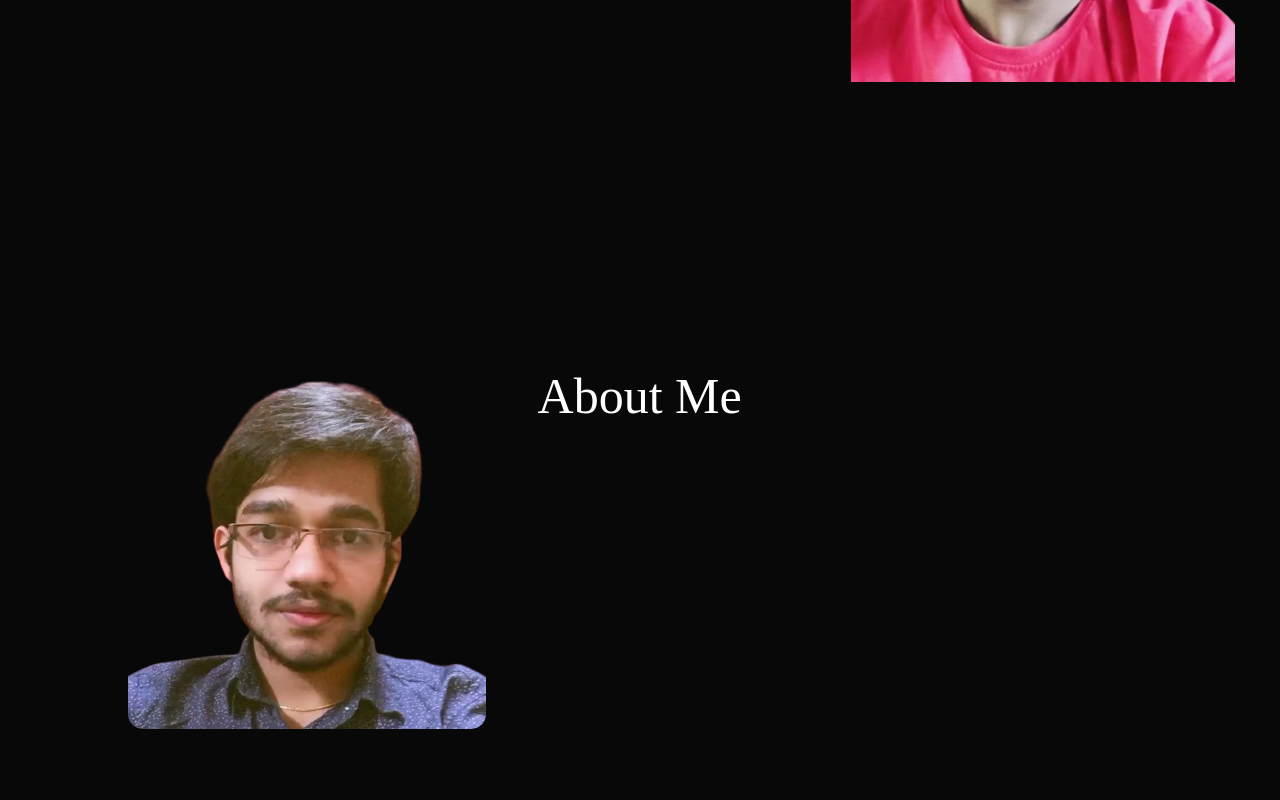
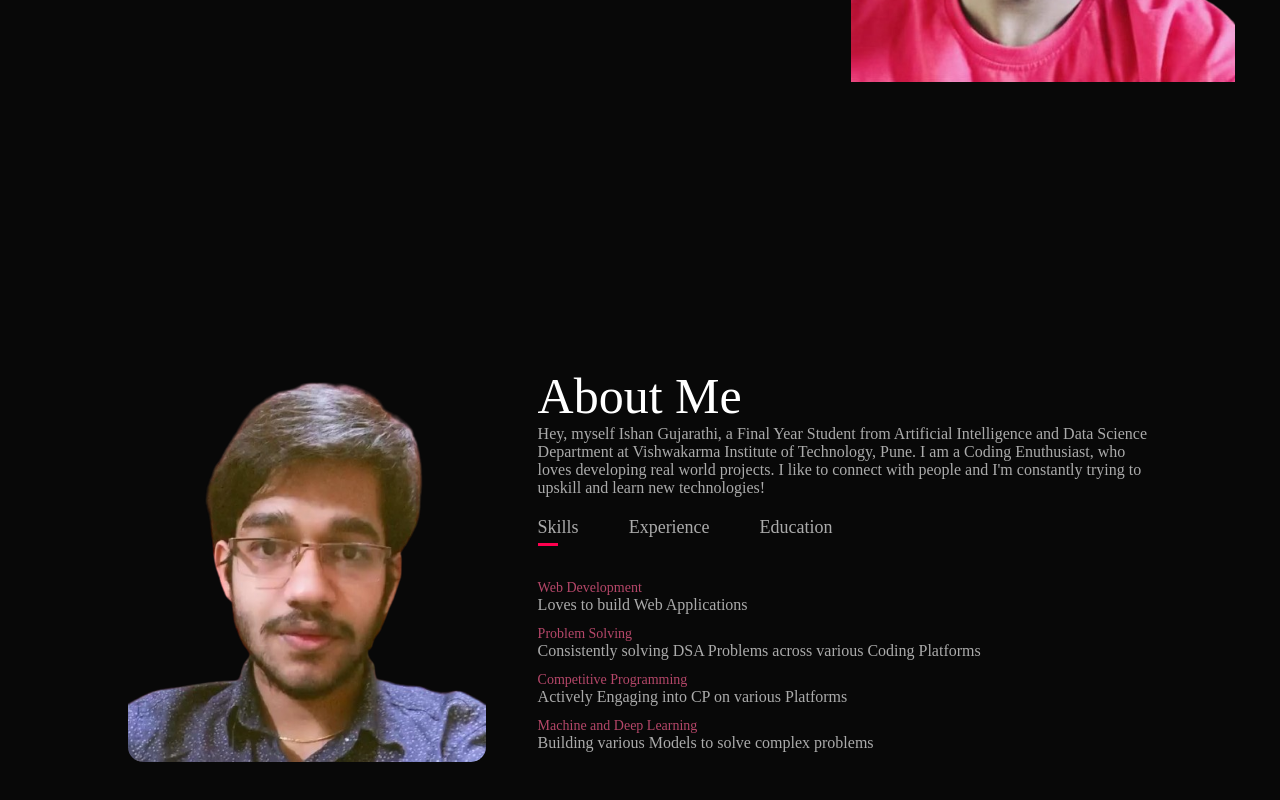
Before and after one commit to ishangujarathi/personal-portfolio, a plain HTML site: page index.html in a window 1280 px wide. Shown: the part 523-1323 px from the top of the page. Drawn offline with Linux system fonts and the light colour scheme.

Commit message:
added contents related to about section

```diff
--- a/index.html
+++ b/index.html
@@ -36,10 +36,61 @@
                 </div>
                 <div class="about-col-2">
                     <h1 class="sub-title">About Me</h1>
-                    <p></p>
+                    <p>Hey, myself Ishan Gujarathi, a Final Year Student from Artificial Intelligence and Data Science Department at Vishwakarma Institute of Technology, Pune.
+                        I am a Coding Enuthusiast, who loves developing real world projects. I like to connect with people and I'm constantly trying to upskill and learn new technologies!
+                    </p>
+
+                    <div class="tab-titles">
+                        <p class="tab-links active-link" onclick="opentab('skills')">Skills</p>
+                        <p class="tab-links" onclick="opentab('experience')">Experience</p>
+                        <p class="tab-links" onclick="opentab('education')">Education</p>
+                    </div>
+
+                    <div class="tab-contents active-tab" id="skills">
+                        <ul>
+                           <li><span>Web Development</span><br>Loves to build Web Applications</li>
+                           <li><span>Problem Solving</span><br>Consistently solving DSA Problems across various Coding Platforms</li>
+                           <li><span>Competitive Programming</span><br>Actively Engaging into CP on various Platforms</li>
+                           <li><span>Machine and Deep Learning</span><br>Building various Models to solve complex problems</li>
+                        </ul>
+                    </div>
+
+                    <div class="tab-contents" id="experience">
+                        <ul>
+                           <li><span>Jan 2024 - Present</span><br>Backend Developer Intern at AI4Bharat</li>
+                           <li><span>Dec 2023 - Jan 2024</span><br>Backend Developer Intern at Chat360 </li>
+                        </ul>
+                    </div>
+
+                    <div class="tab-contents" id="education">
+                        <ul>
+                           <li><span>Aug 2020 - Present</span><br>B.Tech Artificial Intelligence and Data Science from Vishwakarma Institute of Technology, Pune</li>
+                           <li><span>July 2018 - May 2020</span><br>HSC - 12th Standard from Ashok Vidyalaya and Junior College, Pune</li>
+                           <li><span>June 2006 - June 2018</span><br>SSC - 10th Standard from Dr Kalmadi Shamarao High School, Pune</li>
+                        </ul>
+                    </div>
+
                 </div>
             </div>
         </div>
     </div>
+
+    <script>
+        var tablinks = document.getElementsByClassName("tab-links");
+        var tabcontents = document.getElementsByClassName("tab-contents");
+
+        function opentab(tabname){
+           for(tablink of tablinks){
+            tablink.classList.remove("active-link");
+           }
+
+           for(tabcontent of tabcontents){
+            tabcontent.classList.remove("active-tab");
+           }
+
+           event.currentTarget.classList.add("active-link");
+           document.getElementById(tabname).classList.add("active-tab");
+        }
+    </script>
 </body>
 </html>
--- a/style.css
+++ b/style.css
@@ -117,3 +117,50 @@ nav ul li a:hover::after{
    font-weight: 500;
    color: #fff;
 }
+
+.tab-titles{
+    display: flex;
+    margin:20px 0 40px;
+
+}
+
+.tab-links{
+    margin-right: 50px;
+    font-size: 18px;
+    font-weight: 500;
+    cursor: pointer;
+    position: relative;
+}
+
+.tab-links::after{
+    content: '';
+    width: 0;
+    height: 3px;
+    background: #ff004f;
+    position: absolute;
+    left: 0;
+    bottom: -8px;
+    transition: 0.5s;
+}
+
+.tab-links.active-link::after{
+    width: 50%;
+}
+
+.tab-contents ul li{
+    list-style: none;
+    margin: 10px 0;
+}
+
+.tab-contents ul li span{
+    color: #b54769;
+    font-size: 14px;
+}
+
+.tab-contents{
+    display: none;
+}
+
+.tab-contents.active-tab{
+    display: block;
+}
```
